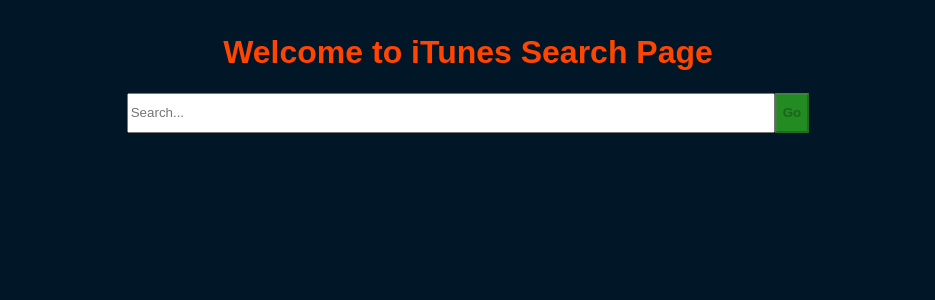
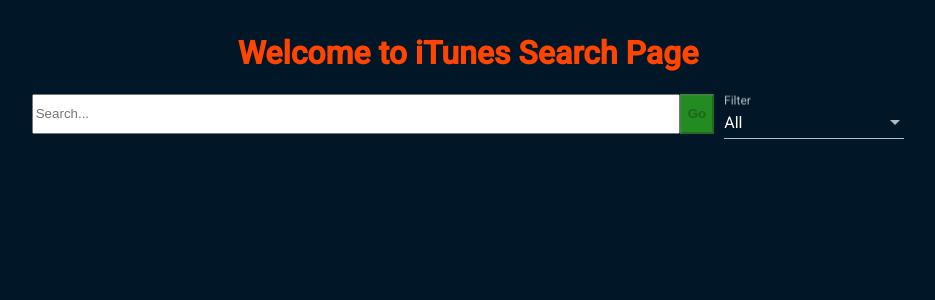
Before and after one commit to GabeGordon94/Ottopia-Itunes, an Angular app: page / in a window 1280 px wide. Shown: the top 300 px of the page, without its empty margins (172-1107 px from the left). Built offline with nearby package versions, Linux system fonts and the light colour scheme.

Commit message:
adding filter feature

```diff
--- a/angular.json
+++ b/angular.json
@@ -24,6 +24,7 @@
               "src/assets"
             ],
             "styles": [
+              "./node_modules/@angular/material/prebuilt-themes/purple-green.css",
               "src/styles.css"
             ],
             "scripts": []
@@ -89,6 +90,7 @@
               "src/assets"
             ],
             "styles": [
+              "./node_modules/@angular/material/prebuilt-themes/purple-green.css",
               "src/styles.css"
             ],
             "scripts": []
@@ -120,6 +122,7 @@
           }
         }
       }
-    }},
+    }
+  },
   "defaultProject": "ottopia-itunes-itc"
 }
--- a/package.json
+++ b/package.json
@@ -12,13 +12,16 @@
   "private": true,
   "dependencies": {
     "@angular/animations": "~8.2.14",
+    "@angular/cdk": "~8.2.3",
     "@angular/common": "~8.2.14",
     "@angular/compiler": "~8.2.14",
     "@angular/core": "~8.2.14",
     "@angular/forms": "~8.2.14",
+    "@angular/material": "^8.2.3",
     "@angular/platform-browser": "~8.2.14",
     "@angular/platform-browser-dynamic": "~8.2.14",
     "@angular/router": "~8.2.14",
+    "material-components-web": "^4.0.0",
     "rxjs": "~6.4.0",
     "tslib": "^1.10.0",
     "zone.js": "~0.9.1"
--- a/src/app/app.module.ts
+++ b/src/app/app.module.ts
@@ -7,6 +7,8 @@
 import { ResultDetailsComponent } from './result-details/result-details.component';
 import { SearchBarComponent } from './search-bar/search-bar.component';
 import { HttpClientModule } from '@angular/common/http';
+import { MatSelectModule } from '@angular/material/select';
+import { NoopAnimationsModule } from '@angular/platform-browser/animations';
 
 @NgModule({
   declarations: [
@@ -19,7 +21,9 @@
     BrowserModule,
     HttpClientModule,
     FormsModule,
-    AppRoutingModule
+    AppRoutingModule,
+    MatSelectModule,
+    NoopAnimationsModule
   ],
   providers: [],
   bootstrap: [AppComponent]
--- a/src/app/itunes-api.service.ts
+++ b/src/app/itunes-api.service.ts
@@ -10,14 +10,16 @@
 
   constructor(private http: HttpClient, ) { }
 
-  private itunesUrl = "https://itunes.apple.com/search?limit=15&&term="
+  private itunesUrl = "https://itunes.apple.com/search?limit=15&term="
+
   private typeUrl ="&entity="
 
-  getResults(query: string): Observable<string[]> {
+  getResults(query: string,filter:string): Observable<string[]> {
 
     const queryArray = query.split(' ')
     const paramString = queryArray.join('+')
-    return this.http.get<string[]>(this.itunesUrl + paramString)
+    console.log(this.itunesUrl + paramString+this.typeUrl+filter)
+    return this.http.get<string[]>(this.itunesUrl + paramString+this.typeUrl+filter)
       .pipe(
         catchError(this.handleError<string[]>('getResults', []))
       );
--- a/src/app/search-bar/search-bar.component.css
+++ b/src/app/search-bar/search-bar.component.css
@@ -9,6 +9,10 @@
   font-size: 20px;
   font-weight: bold;
   list-style: none;
+}
+
+#filterField{
+  margin-left: 10px;
 }
 
 #inputBar{
--- a/src/app/search-bar/search-bar.component.html
+++ b/src/app/search-bar/search-bar.component.html
@@ -3,6 +3,22 @@
     <span>
         <button [disabled]="!query" (click)="getResults()" id="searchButton">Go</button>
     </span>
+
+    <mat-form-field id='filterField'>
+        <mat-label>Filter</mat-label>
+        <mat-select [(value)]="filterSelected">
+            <mat-option value="all">All</mat-option>
+            <mat-option value="music">Music</mat-option>
+            <mat-option value="movie">Movie</mat-option>
+            <mat-option value="podcast">Podcast</mat-option>
+            <mat-option value="musicVideo">MusicVideo</mat-option>
+            <mat-option value="audiobook">Audiobook</mat-option>
+            <mat-option value="shortFilm">Short Film</mat-option>
+            <mat-option value="tvShow">Tv Show</mat-option>
+            <mat-option value="software">Software</mat-option>
+            <mat-option value="ebook">eBook</mat-option>
+        </mat-select>
+    </mat-form-field>
 </div>
 <div *ngIf="resultsList?.length > 0">
     <ul class="results">
--- a/src/app/search-bar/search-bar.component.ts
+++ b/src/app/search-bar/search-bar.component.ts
@@ -14,6 +14,7 @@
   resultsList: string[]
   cache: object={};
   noResultMsg:string = `No results found for `
+  filterSelected:string='all'
 
   constructor(private itunesApi: ItunesApiService, private selector: SelectedSongService) { }
 
@@ -22,7 +23,7 @@
       this.resultsList = this.cache[this.query]
     } else {
       setTimeout(() => {
-        this.itunesApi.getResults(this.query)
+        this.itunesApi.getResults(this.query,this.filterSelected)
           .subscribe((result) => {
             this.resultsList = result['results']
             this.cache[this.query] = result['results']
--- a/src/index.html
+++ b/src/index.html
@@ -6,6 +6,10 @@
   <base href="/">
   <meta name="viewport" content="width=device-width, initial-scale=1">
   <link rel="icon" type="image/x-icon" href="https://img.icons8.com/wired/64/000000/itunes.png">
+
+
+  <link href="https://fonts.googleapis.com/css?family=Roboto:300,400,500&display=swap" rel="stylesheet">
+  <link href="https://fonts.googleapis.com/icon?family=Material+Icons" rel="stylesheet">
 </head>
 <body>
   <app-root></app-root>
--- a/src/styles.css
+++ b/src/styles.css
@@ -5,3 +5,5 @@
     font-family: "BebasNeue-Bold", Sans-serif;
     padding:1%
 }
+html, body { height: 100%; }
+body { margin: 0; font-family: Roboto, "Helvetica Neue", sans-serif; }
```
Also changed, not shown: 1 other file (tests, documents, lock files or other folders).
